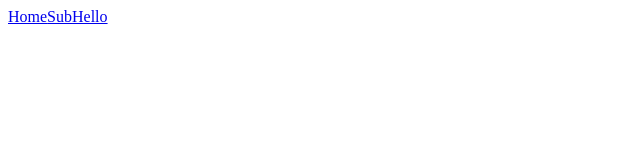
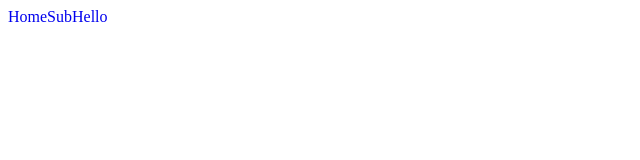
Before and after one commit to jieunheo/Nextjs_study, a Next.js app: page /components/NavBar in a window 1280 px wide. Shown: the top 160 px of the page, without its empty margins (0-640 px from the left). Built offline with nearby package versions, Linux system fonts and the light colour scheme.

Commit message:
css module - 백틱 안에 EL표현식 사용하여 입력 - 배열 사용

```diff
--- a/pages/components/NavBar.js
+++ b/pages/components/NavBar.js
@@ -8,17 +8,17 @@ export default function NavBar() {
   return (
     <nav>
       <Link href="/">
-        <a className={router.pathname === "/" && classes.active}>
+        <a className={`${classes.link} ${router.pathname === "/" && classes.active}`}>
           Home
         </a>
       </Link>
       <Link href="/sub">
-        <a className={router.pathname === "/sub" && classes.active}>
+        <a className={[classes.link, router.pathname === "/sub" && classes.active].join(" ")}>
           Sub
         </a>
       </Link>
       <Link href="/hello">
-        <a className={router.pathname === "/hello" && classes.active}>
+        <a className={`${classes.link} ${router.pathname === "/hello" && classes.active}`}>
           Hello
         </a>
       </Link>
--- a/pages/components/NavBar.module.css
+++ b/pages/components/NavBar.module.css
@@ -1,3 +1,7 @@
+.link {
+  text-decoration: none;
+}
+
 .active {
   color: tomato;
 }
```
